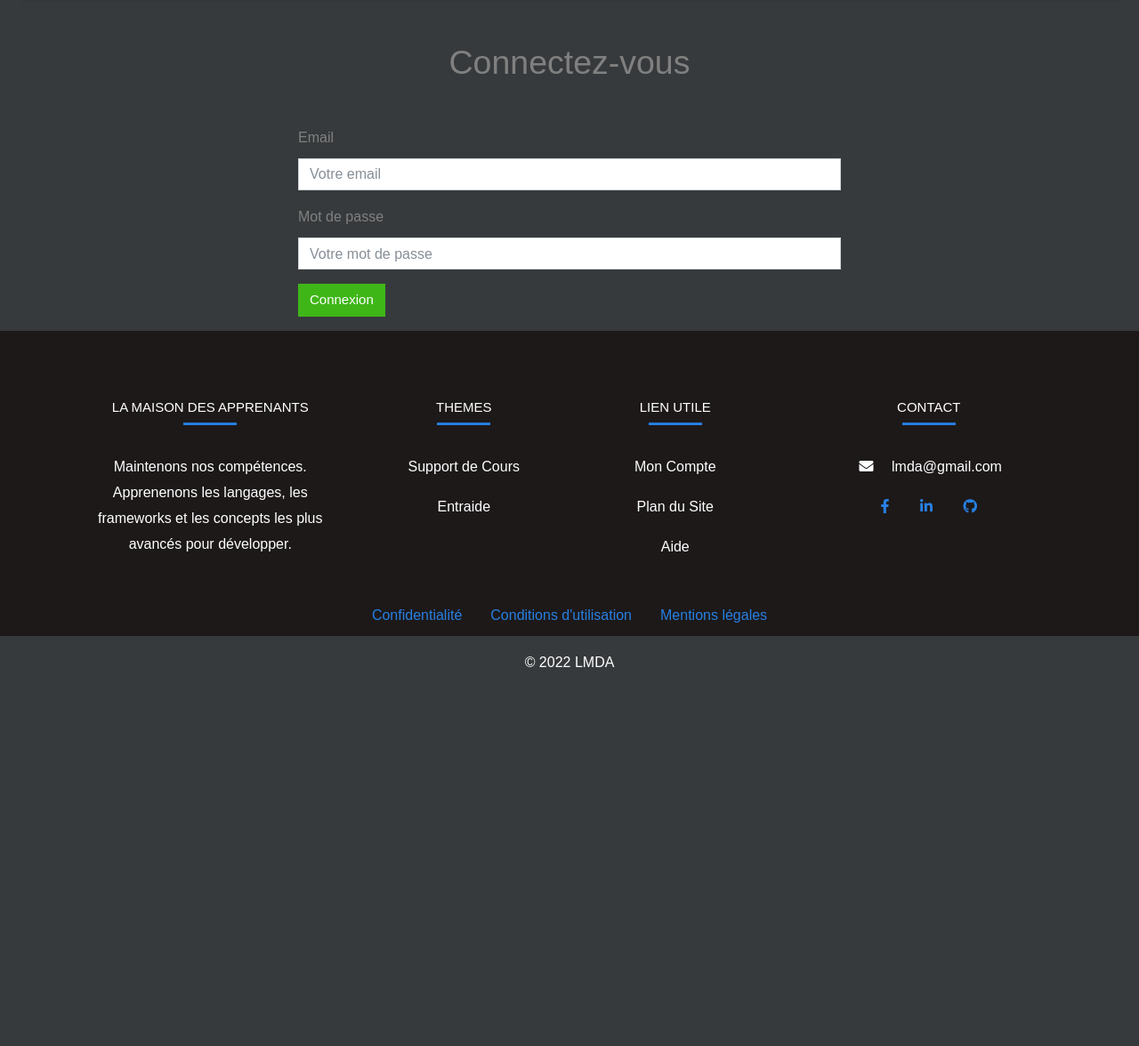
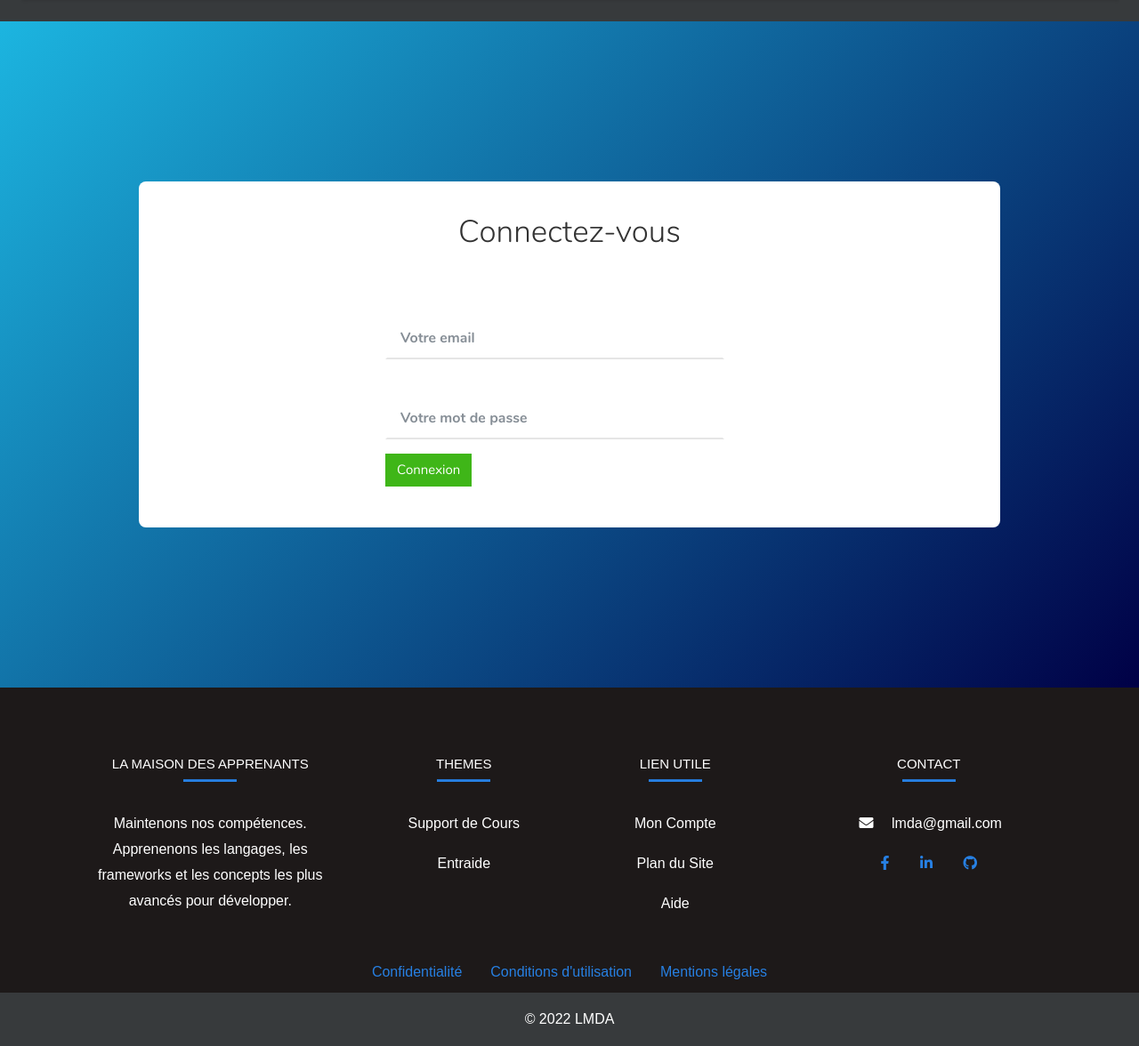
Before and after one commit to Kevin-lepersonnic/maison-des-apprentis, a Symfony app: template templates/account/login.html.twig in a window 1280 px wide. Shown: the part 99-1275 px from the top of the page at 89% size. Before the commit the page ends 849 px from the top, so only its background shows below. Run offline with Twig, Linux system fonts and the light colour scheme; the template is opened without the code that fills it, so the values that code supplies are empty; some libraries are stand-ins or nearby versions.

Commit message:
view login ok

```diff
--- a/templates/account/login.html.twig
+++ b/templates/account/login.html.twig
@@ -3,11 +3,12 @@
 {% block title %}MConnexion{% endblock %}
 
 {% block body %}
-    <div class="container">
-        <h1 class="my-5 text-center">Connectez-vous</h1>
-    </div>
 
-    {% if hasError %}
+<div class="page-content">
+    <div class="form-v6-content">
+        <div class="form-detail" >
+            <h2>Connectez-vous</h2>
+            {% if hasError %}
         <div class="col-4 alert alert-danger m-auto">
         Email ou mot de passe invalide
         </div>
@@ -26,4 +27,9 @@
             <button type="submit" class="btn btn-success">Connexion</button>
         </div>
     </form>
+        </div>
+    </div>
+</div>
+
+
 {% endblock %}
```
